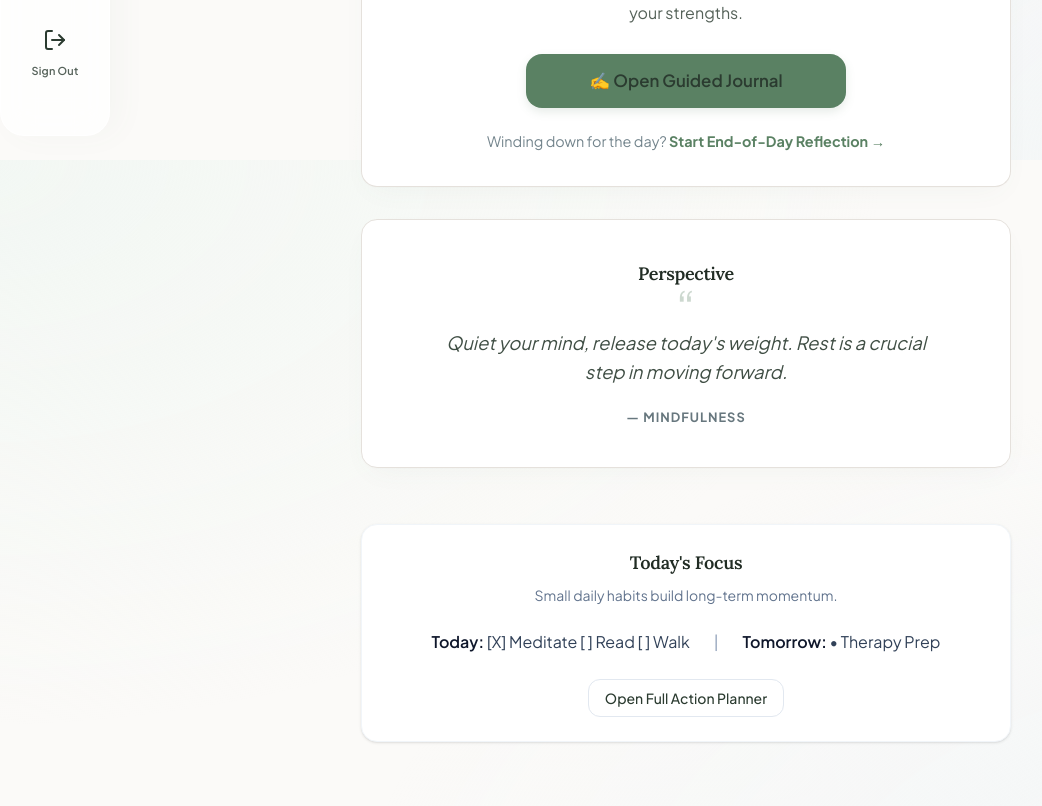
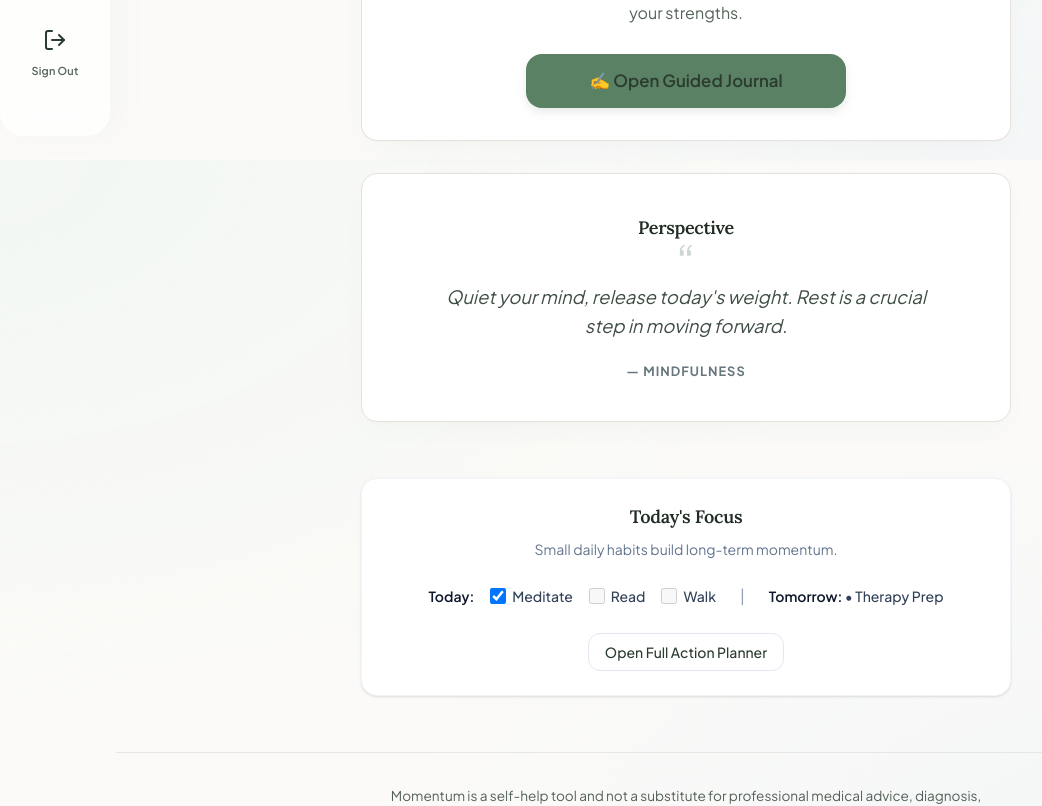
Before and after one commit to Coach-AIM/worry-vault, a Next.js app: page / in a window 1280 px wide. Shown: the part 640-1446 px from the top of the page, without its empty margins (24-1066 px from the left). Built offline with nearby package versions, Linux system fonts and the light colour scheme; no server answers.

Commit message:
remove redundant evening links, replace static text brackets with interactive check boxes, apply white-space nowrap on nav labels, and reduce bottom spacing

```diff
--- a/src/app/page.tsx
+++ b/src/app/page.tsx
@@ -200,7 +200,7 @@ export default function Home() {
         maxWidth: "650px",
         margin: "0 auto",
         paddingTop: "1.5rem",
-        paddingBottom: "3.5rem",
+        paddingBottom: "1rem",
         display: "flex",
         flexDirection: "column",
         alignItems: "center",
@@ -340,22 +340,6 @@ export default function Home() {
             >
               ✍️ Open Guided Journal
             </Link>
-            <div style={{ textAlign: "center", marginTop: "0.5rem" }}>
-              <span style={{ fontSize: "0.9rem", color: "hsl(200, 10%, 50%)" }}>
-                Winding down for the day?{" "}
-              </span>
-              <Link
-                href="/reflect"
-                style={{
-                  fontSize: "0.9rem",
-                  color: "var(--sage-green)",
-                  fontWeight: 700,
-                  textDecoration: "none",
-                }}
-              >
-                Start End-of-Day Reflection &rarr;
-              </Link>
-            </div>
           </div>
         </section>
 
@@ -404,11 +388,23 @@ export default function Home() {
 
           {/* Compact Tasks Grid/Flex */}
           <div className="flex flex-col sm:flex-row gap-6 justify-center items-center w-full my-2 text-slate-700">
-            <div>
-              <span className="font-semibold text-slate-900">Today:</span> [X] Meditate  [ ] Read  [ ] Walk
+            <div className="flex flex-wrap items-center justify-center gap-4 text-sm font-medium text-slate-700">
+              <span className="font-semibold text-slate-900">Today:</span>
+              <div className="flex items-center gap-1.5">
+                <input type="checkbox" checked readOnly className="rounded border-slate-300 text-emerald-600 focus:ring-emerald-500 h-4 w-4" />
+                <span>Meditate</span>
+              </div>
+              <div className="flex items-center gap-1.5">
+                <input type="checkbox" disabled className="rounded border-slate-300 text-emerald-600 focus:ring-emerald-500 h-4 w-4" />
+                <span>Read</span>
+              </div>
+              <div className="flex items-center gap-1.5">
+                <input type="checkbox" disabled className="rounded border-slate-300 text-emerald-600 focus:ring-emerald-500 h-4 w-4" />
+                <span>Walk</span>
+              </div>
             </div>
             <div className="text-slate-400 hidden sm:block">|</div>
-            <div>
+            <div className="text-sm font-medium">
               <span className="font-semibold text-slate-900">Tomorrow:</span> • Therapy Prep
             </div>
           </div>
--- a/src/components/Navigation.tsx
+++ b/src/components/Navigation.tsx
@@ -125,7 +125,7 @@ export default function Navigation() {
                 className={`nav-link ${isActive ? "active" : ""}`}
               >
                 <div className="nav-icon-wrapper">{tab.icon}</div>
-                <span className="nav-label">{tab.name}</span>
+                <span className="nav-label" style={{ whiteSpace: "nowrap" }}>{tab.name}</span>
               </Link>
             </li>
           );
```
Also changed, not shown: 1 other file (tests, documents, lock files or other folders).
